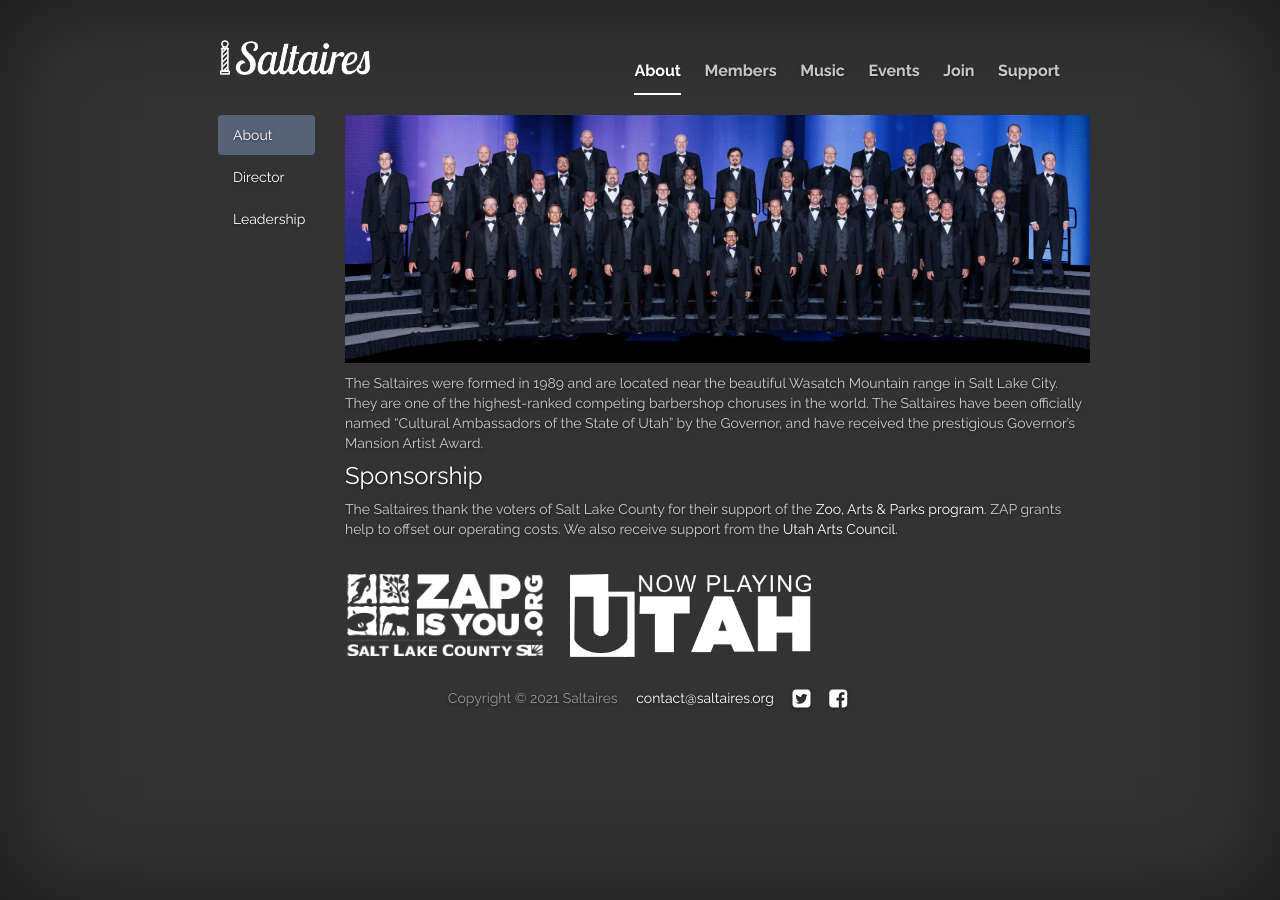
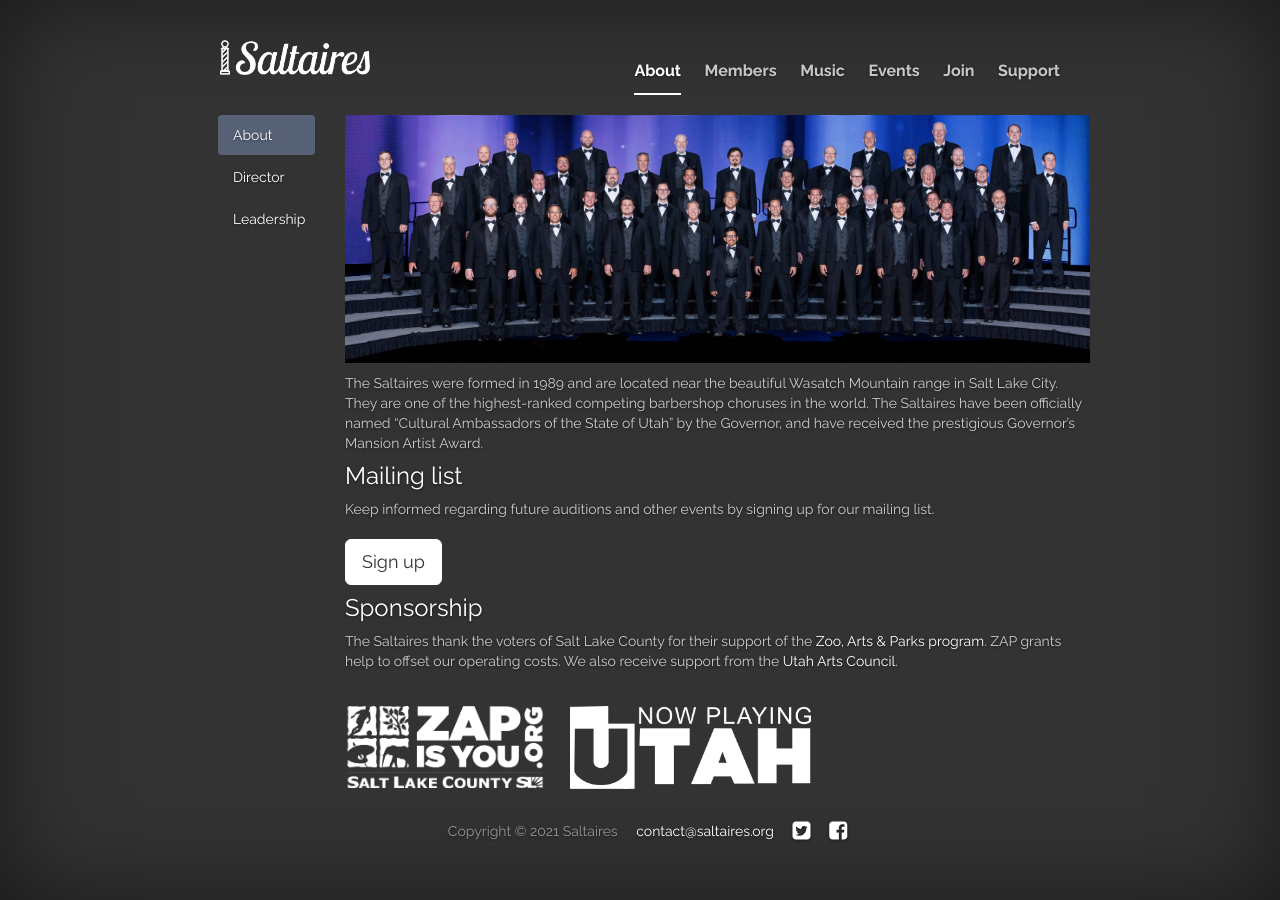
Before and after one commit to cayblood/saltaires, a Jekyll site: the page built from jekyll-site/about.md, in a window 1280 px wide. Built offline with Jekyll 4.4.1, drawn with Linux system fonts in a browser that asks for light colours; nearby versions of some CDN libraries; library files that are not in the unit come from our copies.

```diff
--- a/jekyll-site/about.md
+++ b/jekyll-site/about.md
@@ -8,10 +8,16 @@
 
 The Saltaires were formed in 1989 and are located near the beautiful Wasatch Mountain range in Salt Lake City. They are one of the highest-ranked competing barbershop choruses in the world. The Saltaires have been officially named "Cultural Ambassadors of the State of Utah" by the Governor, and have received the prestigious Governor’s Mansion Artist Award.
 
+### Mailing list
+Keep informed regarding future auditions and other events by signing up for our mailing list.
+<br><br>
+<a target="_blank" href="https://mailchi.mp/596673abc4f8/saltaires" class="btn btn-lg btn-default">Sign up</a>
+
+
 ### Sponsorship
-
 The Saltaires thank the voters of Salt Lake County for their support of the [Zoo, Arts & Parks program](http://slco.org/zap/). ZAP grants help to offset our operating costs. We also receive support from the
 [Utah Arts Council](https://heritage.utah.gov/arts-and-museums/about-the-utah-division-of-arts-museums).
+
 
 <a href="http://slco.org/zap/">![SLC Zoo, Arts & Parks program](/images/zap.png)</a>
 
```
Also changed, not shown: jekyll-site/index.html (+3 -4 lines), jekyll-site/images/videoframe.png, 1 other file.
